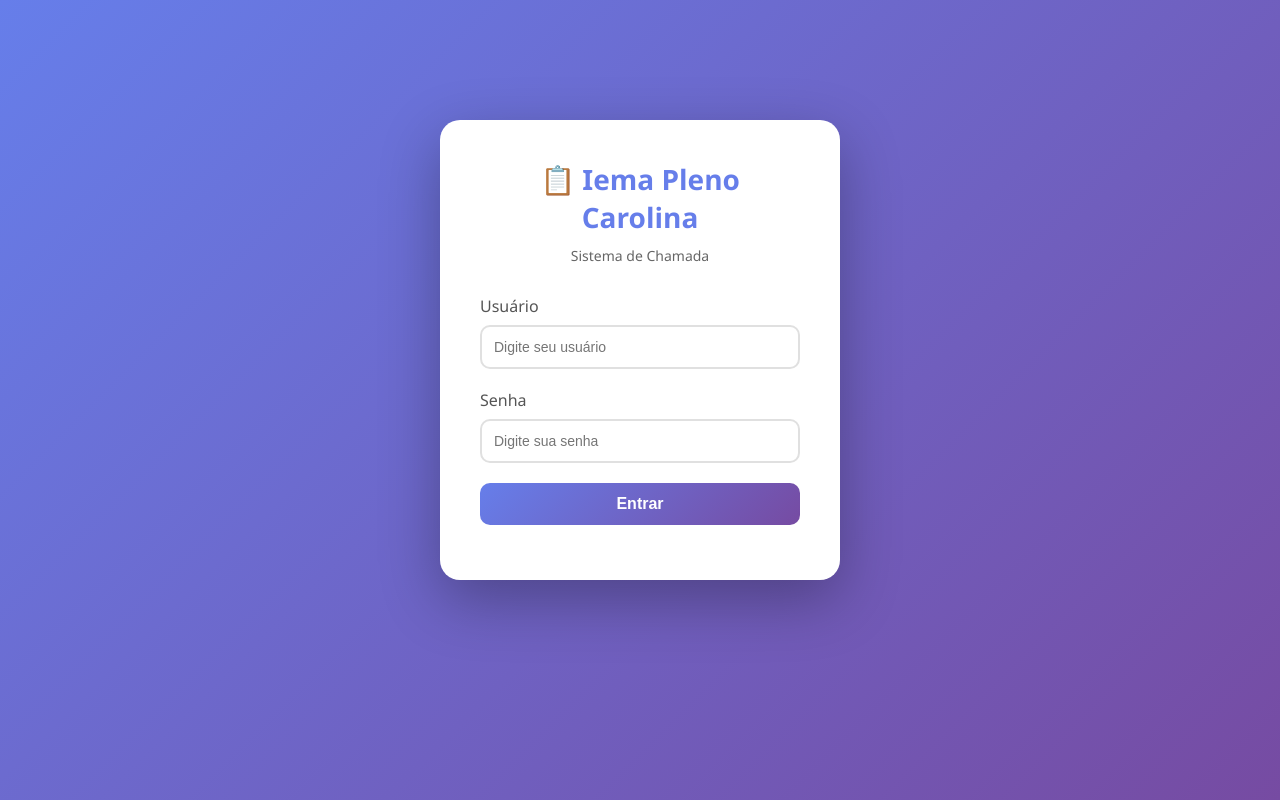
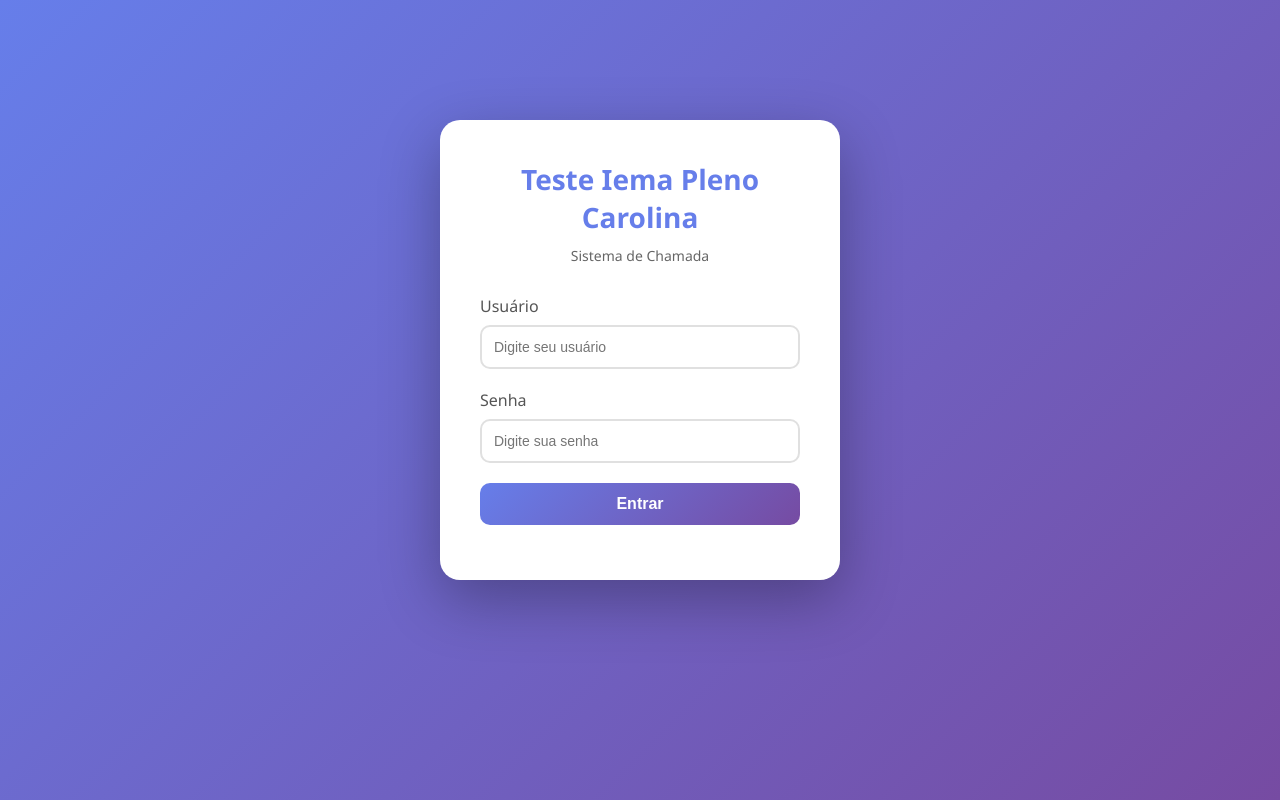
Before and after one commit to RoberthNilson/ListaChamada, a website: page public/index.html in a window 1280 px wide. Drawn offline with Linux system fonts and the light colour scheme.

Commit message:
Update index.html

```diff
--- a/public/index.html
+++ b/public/index.html
@@ -12,7 +12,7 @@
         <div id="loginScreen" class="screen active">
             <div class="login-box">
                 <div class="logo">
-                    <h1>📋 Iema Pleno Carolina</h1>
+                    <h1>Teste Iema Pleno Carolina</h1>
                     <p>Sistema de Chamada</p>
                 </div>
                 <form id="loginForm">
```
